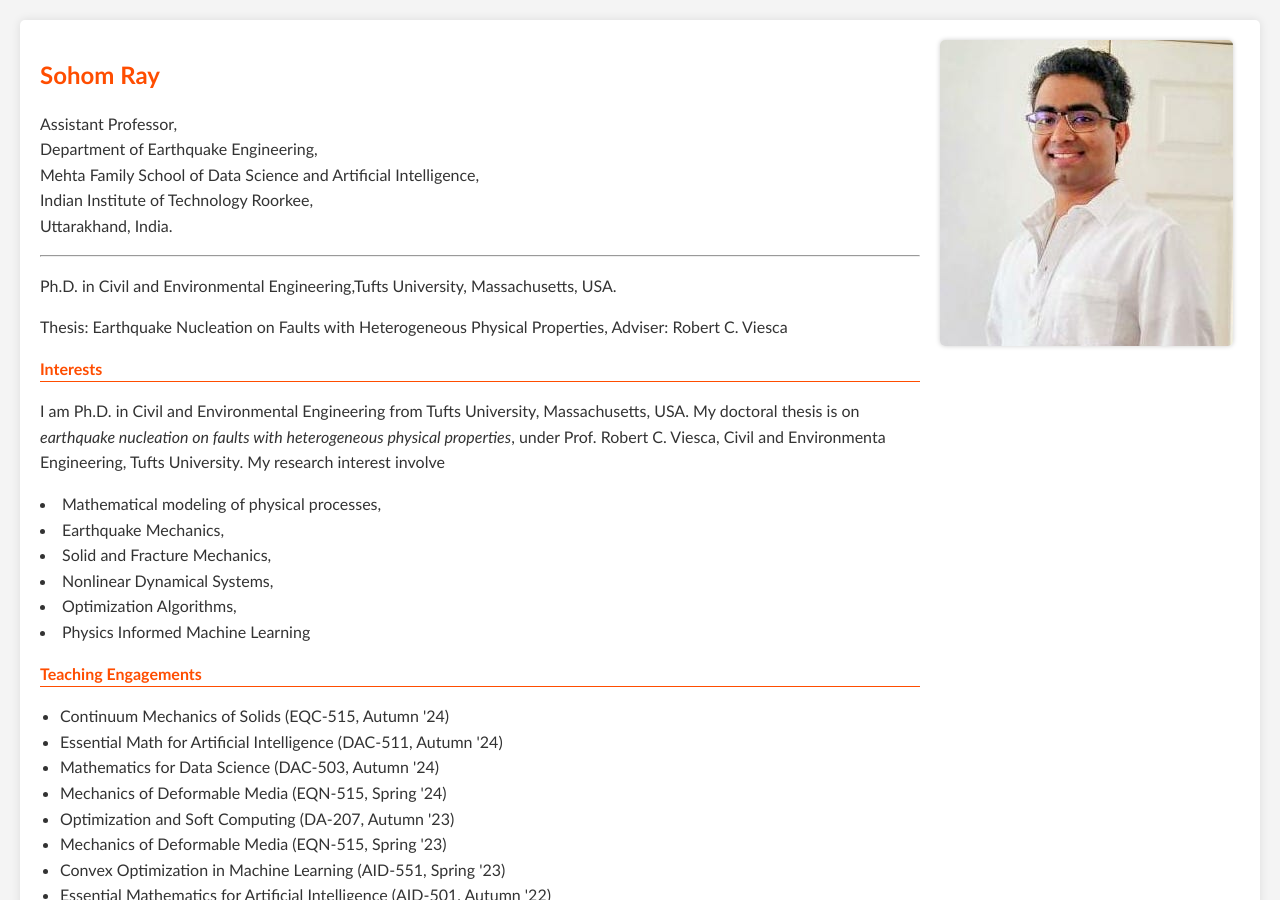
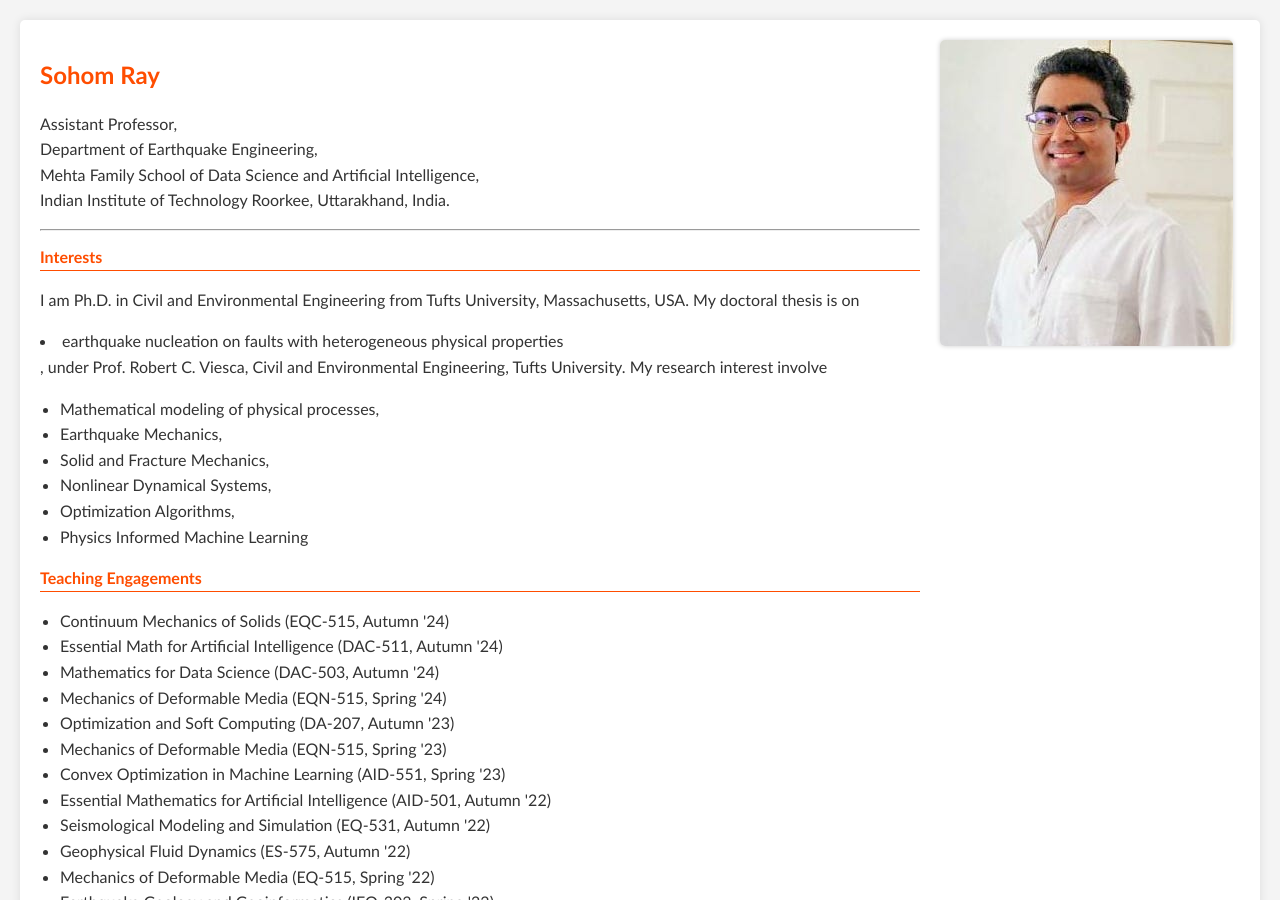
Before and after one commit to RaySohom/q, a Jekyll site: the page index.html, which Jekyll copies as it is, in a window 1280 px wide and 900 px high. Built offline with Jekyll 4.4.1, drawn with Linux system fonts in a browser that asks for light colours; some web fonts are replaced.

Commit message:
Update index.html

```diff
--- a/index.html
+++ b/index.html
@@ -10,20 +10,19 @@
             <p>Assistant Professor,<br>
             Department of Earthquake Engineering,<br>
             Mehta Family School of Data Science and Artificial Intelligence,<br>
-            Indian Institute of Technology Roorkee, <br>
-            Uttarakhand, India.</p>
+            Indian Institute of Technology Roorkee, Uttarakhand, India.</p>
             <hr>
-            <p> Ph.D. in Civil and Environmental Engineering,Tufts University, Massachusetts, USA.</p>
-            <p>Thesis: Earthquake Nucleation on Faults with Heterogeneous Physical Properties, Adviser: Robert C. Viesca</p>
-
             <h2> Interests</h2>
-            <p>I am Ph.D. in Civil and Environmental Engineering from Tufts University, Massachusetts, USA. My doctoral thesis is on <i> earthquake nucleation on faults with heterogeneous physical properties</i>, under Prof. Robert C. Viesca, Civil and Environmenta Engineering, Tufts University. My research interest involve <br>
+            <p> I am Ph.D. in Civil and Environmental Engineering from Tufts University, Massachusetts, USA. My doctoral thesis is on <li> earthquake nucleation on faults with heterogeneous physical properties</li>, under Prof. Robert C. Viesca, Civil and Environmental Engineering, Tufts University. My research interest involve <br>
+             <ul>
                 <li>Mathematical modeling of physical processes,</li>
                 <li>Earthquake Mechanics,</li>
                 <li>Solid and Fracture Mechanics,</li>
                 <li>Nonlinear Dynamical Systems,</li>
                 <li>Optimization Algorithms,</li>
                 <li>Physics Informed Machine Learning</li>
+            </ul>
+
             </p>
 
 <h2>Teaching Engagements</h2>
```
